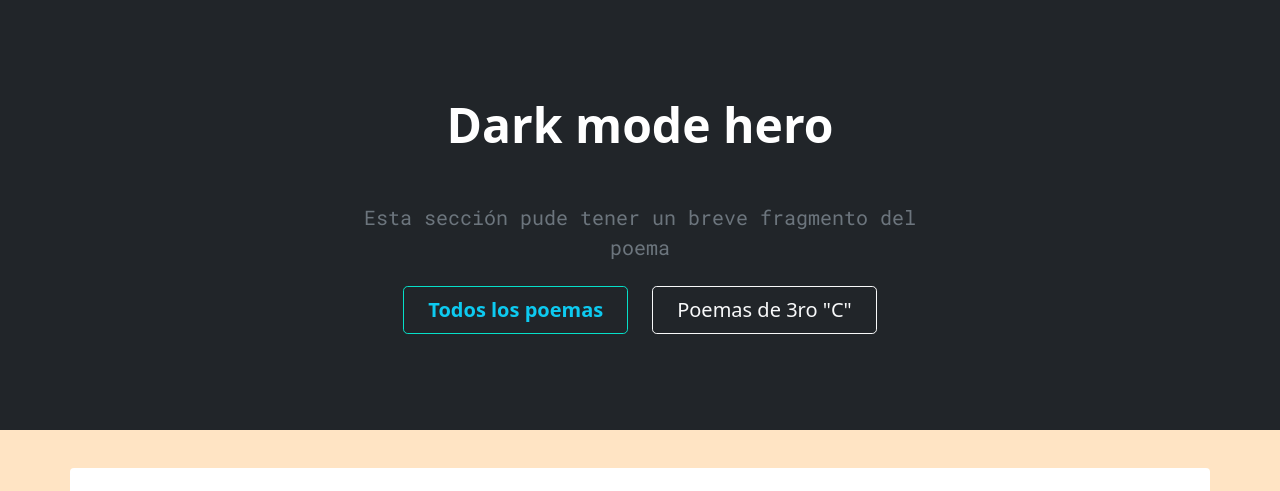
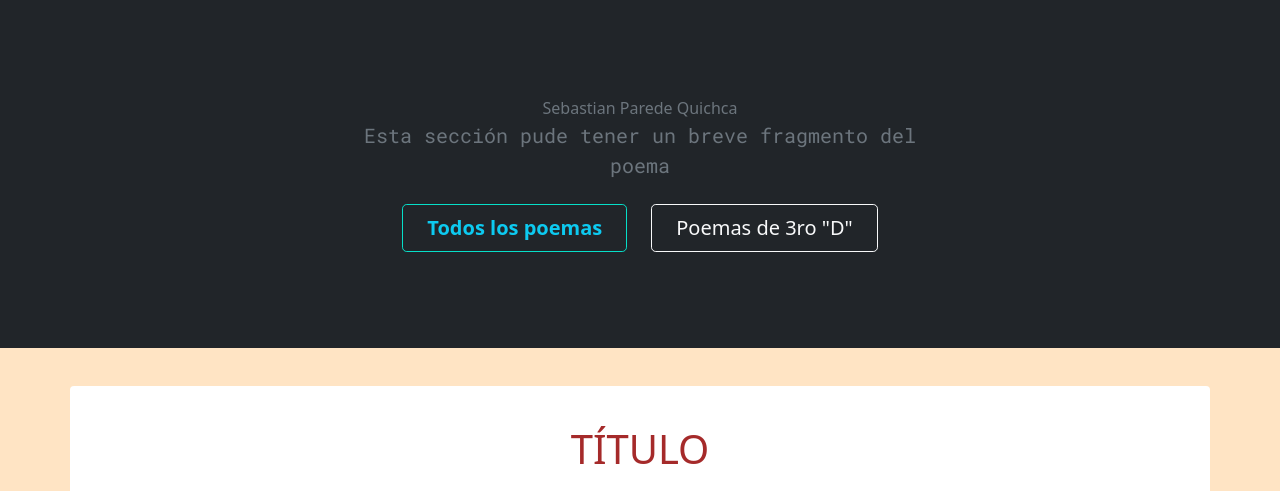
Before and after one commit to dannyjeri/poemas3ro, a plain HTML site: page sebatian.html in a window 1280 px wide. Shown: the top 491 px of the page. Drawn offline with nearby package versions, Linux system fonts and the light colour scheme; a web font is replaced by a local one.

Commit message:
sebastian
video

```diff
--- a/sebatian.html
+++ b/sebatian.html
@@ -14,7 +14,7 @@
     <link href="https://cdn.jsdelivr.net/npm/bootstrap@5.0.2/dist/css/bootstrap.min.css" rel="stylesheet"
         integrity="sha384-EVSTQN3/azprG1Anm3QDgpJLIm9Nao0Yz1ztcQTwFspd3yD65VohhpuuCOmLASjC" crossorigin="anonymous">
     <link rel="stylesheet" href="css/estilo.css">
-    <title>Poema de Sebastian Parede Quichca</title>
+    <title>Poema de Sebastian</title>
 </head>
 
 <body>
@@ -22,15 +22,14 @@
     <div class="container-fluid bloque-hero">
 
         <div class="bg-dark text-secondary px-4 py-5 text-center">
-            <div class="py-5">
-                <h1 class="display-5 fw-bold text-white">Dark mode hero</h1>
+            <div class="py-5">Sebastian Parede Quichca</h1>
                 <div class="col-lg-6 mx-auto">
                     <p class="fs-5 mb-4">Esta sección pude tener un breve fragmento del poema</p>
                     <div class="d-grid gap-2 d-sm-flex justify-content-sm-center">
                         <a href="index.html"><button type="button"
                                 class="btn btn-outline-info btn-lg px-4 me-sm-3 fw-bold">Todos los poemas</button></a>
                         <a href=""><button type="button" class="btn btn-outline-light btn-lg px-4">Poemas de 3ro
-                                "C"</button></a>
+                                "D"</button></a>
                     </div>
                 </div>
             </div>
@@ -45,7 +44,7 @@
 
             <div class="col-12 col-md-8 col-lg-6 col-xl-6">
                 <div class="ratio ratio-16x9">
-                    <iframe src="https://www.youtube.com/embed/9b3Qf7NUvEM" title="YouTube video" allowfullscreen></iframe>
+                    <iframe src="https://www.youtube.com/embed/MNCCgFICb2w" title="YouTube video" allowfullscreen></iframe>
                 </div>
 
                 <p>"Emerge tu recuerdo de la noche en que estoy.<br>
```
